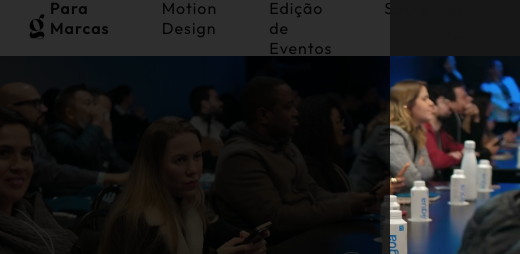
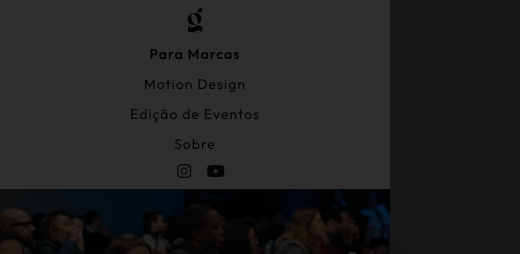
Before and after one commit to dgffu/Giffu_, a plain HTML site: page index.html in a window 390 px wide. Shown: the top 254 px of the page, 520 px wide, since content can reach past the window. Drawn offline with Linux system fonts and the light colour scheme; a web font is replaced by a local one.

Commit message:
Responsividade mobile v1

```diff
--- a/style.css
+++ b/style.css
@@ -189,3 +189,66 @@
 
 h3 { font-family: 'Outfit';}
 p { font-family: 'Outfit';}
+
+
+
+/* --- RESPONSIVIDADE MOBILE --- */
+@media (max-width: 768px) {
+  header {
+    flex-direction: column;
+    align-items:center;
+    text-align: center;
+    height: auto;
+    padding: 12px;
+  }
+
+  .menu {
+    flex-direction: column;
+    gap: 12px;
+    margin-top: 8px;
+  }
+
+  .social {
+    margin-top: 8px;
+  }
+
+  .section-title {
+    font-size: 24px;
+    padding-left: 12px;
+  }
+
+  .video-grid {
+    grid-template-columns: 1fr;
+  }
+
+  .video-title {
+    font-size: 18px;
+  }
+
+  .video-subtitle {
+    font-size: 12px;
+  }
+
+  #video-overlay iframe {
+    width: 95vw;
+  }
+}
+
+@media (max-width: 480px) {
+  header {
+    padding: 8px;
+  }
+
+  .menu a {
+    font-size: 14px;
+  }
+
+  .social a {
+    font-size: 16px;
+    margin-left: 12px;
+  }
+
+  .section-title {
+    font-size: 20px;
+  }
+}
```
